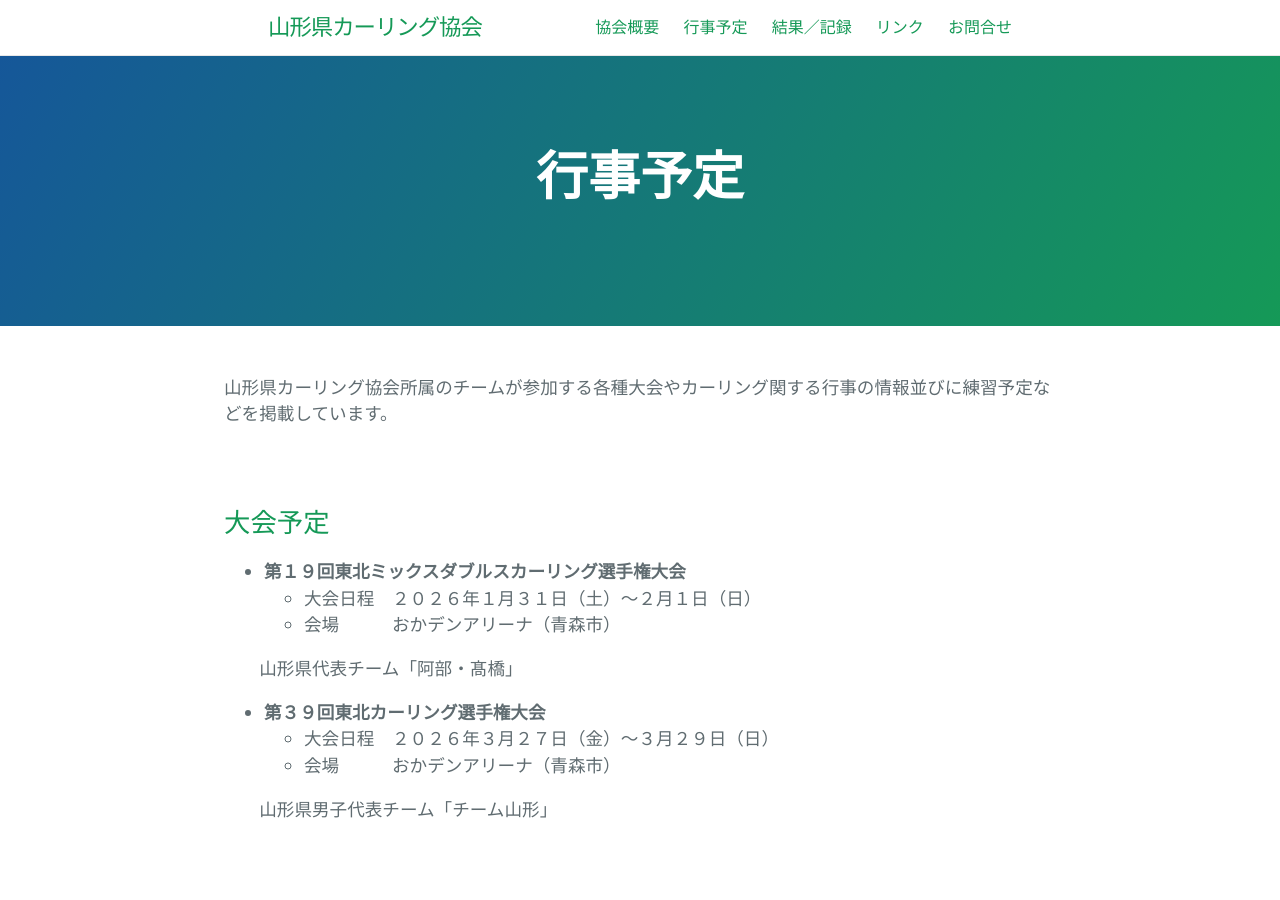
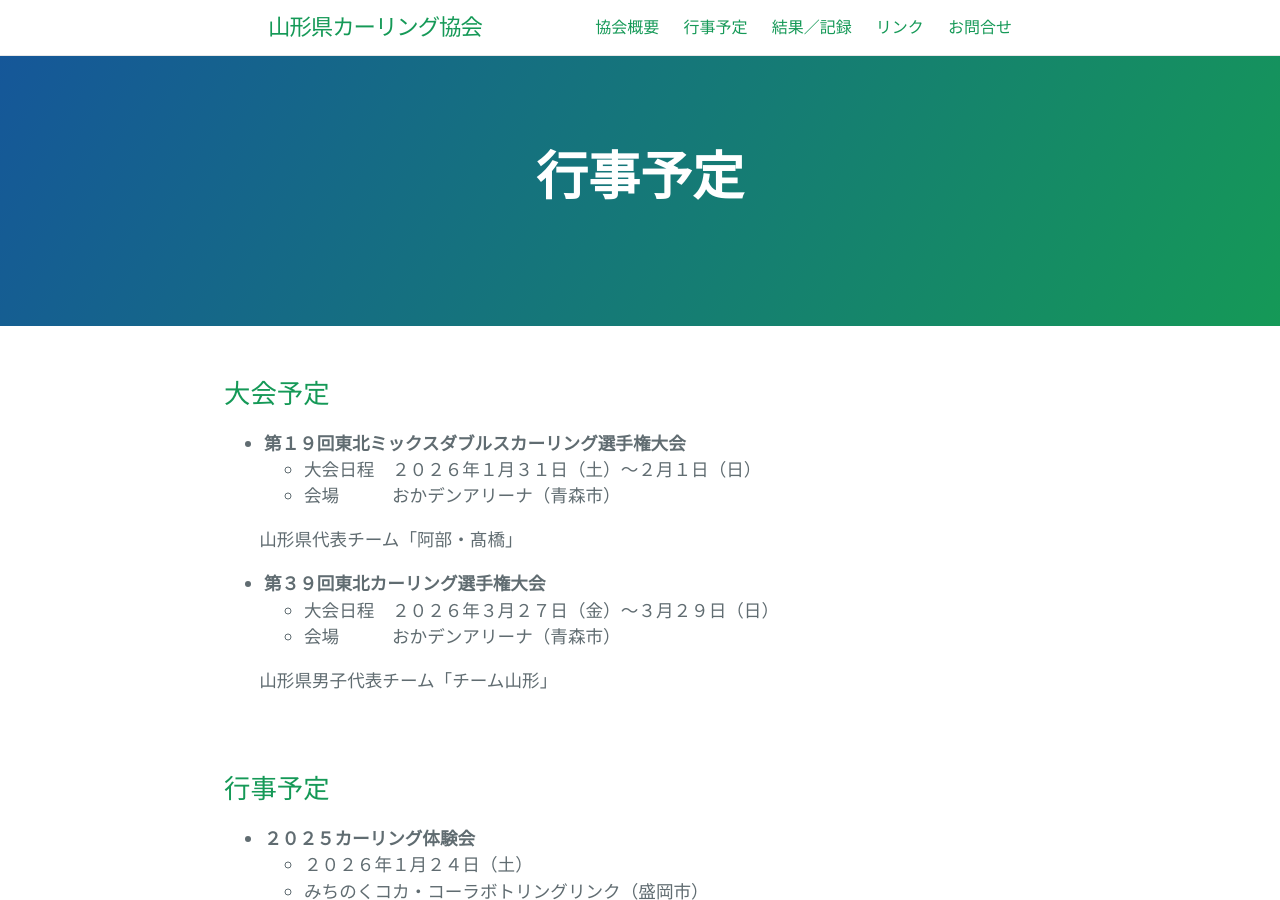
Before and after one commit to oleatech/yamagata-curling-assoc, a Jekyll site: the page built from 02_events.markdown, in a window 1280 px wide and 900 px high. Built offline with Jekyll 4.4.1, drawn with Linux system fonts in a browser that asks for light colours.

Commit message:
SEO Measures

```diff
--- a/01_about.markdown
+++ b/01_about.markdown
@@ -1,6 +1,7 @@
 ---
 layout: page
 title: 協会概要
+description: 山形県カーリング協会の概要、設立目的、活動内容、組織構成について紹介します。
 nav: true
 permalink: /01_about/
 ref: 01_about
--- a/02_events.markdown
+++ b/02_events.markdown
@@ -1,16 +1,12 @@
 ---
 layout: page
 title: 行事予定
+description: 山形県カーリング所属のチームが参加する各種大会やカーリングに関する行事の情報並びに練習予定などを掲載しています。
 nav: true
 permalink: /02_events/
 ref: 02_events
 order: 20
 ---
-
-山形県カーリング協会所属のチームが参加する各種大会やカーリング関する行事の情報並びに練習予定などを掲載しています。
-
-<br>
-
 ## 大会予定
 
 - **第１９回東北ミックスダブルスカーリング選手権大会**
--- a/03_results.markdown
+++ b/03_results.markdown
@@ -1,16 +1,12 @@
 ---
 layout: page
 title: 結果／記録
+description: 山形県カーリング協会が関わる大会の結果や記録、活動実績を掲載しています。
 nav: true
 permalink: /03_results/
 ref: 03_results
 order: 30
 ---
-
-各種大会の結果や行事の記録を掲載してます。
-
-<br>
-
 ## 大会結果
 
 - **第１９回東北ミックスダブルスカーリング選手権大会**
--- a/04_links.markdown
+++ b/04_links.markdown
@@ -1,16 +1,12 @@
 ---
 layout: page
 title: リンク
+description: 山形県カーリング協会に関わるサイトのリンクを掲載しています。
 nav: true
 permalink: /04_links/
 ref: 04_links
 order: 40
 ---
-
-カーリング関係のサイトを紹介しています。
-
-<br>
-
 ## カーリング協会
 
 
--- a/05_contact_us.markdown
+++ b/05_contact_us.markdown
@@ -9,8 +10,6 @@ order: 50
 
 
 
-
-
-山形県カーリング協会へのお問合せはGoogle Formsからお願いいたします。
+<br>
 
 [Google Forms(外部リンク)](https://docs.google.com/forms/d/e/1FAIpQLSeuNFcXh2fpqk8ga6HhecmBNYo5zEwQtkPcyUJd4wwzUfpiRg/viewform?usp=header)
```
Also changed, not shown: other parts of 05_contact_us.markdown (+1 -0 lines), index.md (+3 -0 lines).
